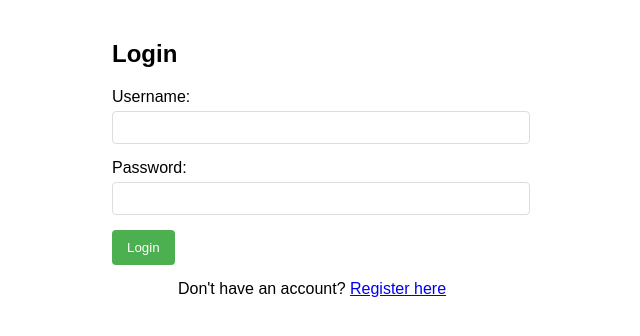
After one commit to 05cwright05/annoying_alarm, a Flask app: a page that uses templates/login.html in a window 1280 px wide. The commit adds this page. Shown: the top 336 px of the page, without its empty margins (328-968 px from the left). Run offline with Flask 2, Linux system fonts and the light colour scheme.

Commit message:
Add user authentication and registration features, update requirements, and modify index template

```diff
--- a/app.py
+++ b/app.py
@@ -1,21 +1,38 @@
-from flask import Flask, request, jsonify, render_template
+from flask import Flask, request, jsonify, render_template, redirect, url_for, flash
 from flask_sqlalchemy import SQLAlchemy
+from flask_login import LoginManager, UserMixin, login_user, login_required, logout_user, current_user
+from werkzeug.security import generate_password_hash, check_password_hash
 from datetime import datetime
 import os
 
 app = Flask(__name__)
 app.config['SQLALCHEMY_DATABASE_URI'] = 'sqlite:///alarm.db'
 app.config['SQLALCHEMY_TRACK_MODIFICATIONS'] = False
+app.config['SECRET_KEY'] = 'your-secret-key-here'  # Replace with a real secret key in production
 db = SQLAlchemy(app)
+login_manager = LoginManager()
+login_manager.init_app(app)
+login_manager.login_view = 'login'
+
+class User(UserMixin, db.Model):
+    id = db.Column(db.Integer, primary_key=True)
+    username = db.Column(db.String(50), unique=True, nullable=False)
+    password_hash = db.Column(db.String(128))
+    alarm_active = db.Column(db.Boolean, default=True)
+
+    def set_password(self, password):
+        self.password_hash = generate_password_hash(password)
+
+    def check_password(self, password):
+        return check_password_hash(self.password_hash, password)
 
 class AlarmTime(db.Model):
     id = db.Column(db.Integer, primary_key=True)
     alarm_time = db.Column(db.DateTime, nullable=False)
 
-class UserAlarm(db.Model):
-    id = db.Column(db.Integer, primary_key=True)
-    username = db.Column(db.String(50), unique=True, nullable=False)
-    alarm_active = db.Column(db.Boolean, default=True)
+@login_manager.user_loader
+def load_user(user_id):
+    return User.query.get(int(user_id))
 
 with app.app_context():
     db.create_all()
@@ -24,11 +41,75 @@ with app.app_context():
 def index():
     return render_template('index.html')
 
+@app.route('/login', methods=['GET', 'POST'])
+def login():
+    if current_user.is_authenticated:
+        return redirect(url_for('index'))
+
+    if request.method == 'POST':
+        username = request.form.get('username')
+        password = request.form.get('password')
+
+        if not username or not password:
+            flash('Please provide both username and password')
+            return render_template('login.html')
+
+        user = User.query.filter_by(username=username).first()
+
+        if user and user.check_password(password):
+            login_user(user)
+            return redirect(url_for('index'))
+        flash('Invalid username or password')
+    return render_template('login.html')
+
+@app.route('/logout')
+@login_required
+def logout():
+    logout_user()
+    return redirect(url_for('index'))
+
+@app.route('/register', methods=['GET', 'POST'])
+def register():
+    if current_user.is_authenticated:
+        return redirect(url_for('index'))
+
+    if request.method == 'POST':
+        username = request.form.get('username')
+        password = request.form.get('password')
+
+        if not username or not password:
+            flash('Please provide both username and password')
+            return render_template('register.html')
+
+        if User.query.filter_by(username=username).first():
+            flash('Username already exists')
+            return render_template('register.html')
+
+        user = User(username=username)
+        user.set_password(password)
+        db.session.add(user)
+        try:
+            db.session.commit()
+            flash('Registration successful! Please login.')
+            return redirect(url_for('login'))
+        except:
+            db.session.rollback()
+            flash('Error during registration')
+            return render_template('register.html')
+
+    return render_template('register.html')
+
 @app.route('/api/set_alarm_time', methods=['POST'])
 def set_alarm_time():
     try:
         time_str = request.json.get('time')
-        alarm_time = datetime.strptime(time_str, '%Y-%m-%dT%H:%M')
+        if not time_str:
+            return jsonify({'status': 'error', 'message': 'No time provided'}), 400
+
+        try:
+            alarm_time = datetime.strptime(time_str, '%Y-%m-%dT%H:%M')
+        except ValueError:
+            return jsonify({'status': 'error', 'message': 'Invalid time format'}), 400
 
         # Clear existing alarm time
         AlarmTime.query.delete()
@@ -38,32 +119,30 @@ def set_alarm_time():
         db.session.add(new_alarm)
 
         # Reset all user alarms to active
-        UserAlarm.query.update({UserAlarm.alarm_active: True})
+        User.query.update({User.alarm_active: True})
 
         db.session.commit()
         return jsonify({'status': 'success'})
     except Exception as e:
+        db.session.rollback()
         return jsonify({'status': 'error', 'message': str(e)}), 400
 
-@app.route('/api/toggle_alarm/<username>', methods=['POST'])
-def toggle_alarm(username):
+@app.route('/api/toggle_alarm', methods=['POST'])
+@login_required
+def toggle_alarm():
     try:
-        user = UserAlarm.query.filter_by(username=username).first()
-        if not user:
-            user = UserAlarm(username=username, alarm_active=True)
-            db.session.add(user)
-
-        user.alarm_active = not user.alarm_active
+        current_user.alarm_active = not current_user.alarm_active
         db.session.commit()
-        return jsonify({'status': 'success', 'alarm_active': user.alarm_active})
+        return jsonify({'status': 'success', 'alarm_active': current_user.alarm_active})
     except Exception as e:
+        db.session.rollback()
         return jsonify({'status': 'error', 'message': str(e)}), 400
 
 @app.route('/api/check_alarm_status', methods=['GET'])
 def check_alarm_status():
     try:
         # Get all users and their alarm status
-        users = UserAlarm.query.all()
+        users = User.query.all()
         user_states = {user.username: user.alarm_active for user in users}
 
         # Check if all users have their alarms active
@@ -76,29 +155,14 @@ def check_alarm_status():
     except Exception as e:
         return jsonify({'status': 'error', 'message': str(e)}), 400
 
-@app.route('/api/check_all_false', methods=['GET'])
-def check_all_false():
+@app.route('/api/check_user_state', methods=['GET'])
+@login_required
+def check_user_state():
     try:
-        # Get all users
-        users = UserAlarm.query.all()
-
-        # Check if all users have their alarms inactive (False)
-        all_false = all(not user.alarm_active for user in users) if users else False
-
-        return jsonify({'all_false': all_false})
-    except Exception as e:
-        return jsonify({'status': 'error', 'message': str(e)}), 400
-
-@app.route('/api/check_user_state/<username>', methods=['GET'])
-def check_user_state(username):
-    try:
-        user = UserAlarm.query.filter_by(username=username).first()
-        if user:
-            return jsonify({
-                'username': username,
-                'alarm_active': user.alarm_active
-            })
-        return jsonify({'status': 'error', 'message': 'User not found'}), 404
+        return jsonify({
+            'username': current_user.username,
+            'alarm_active': current_user.alarm_active
+        })
     except Exception as e:
         return jsonify({'status': 'error', 'message': str(e)}), 400
 
@@ -112,5 +176,18 @@ def get_alarm_time():
     except Exception as e:
         return jsonify({'status': 'error', 'message': str(e)}), 400
 
+@app.route('/api/check_all_false', methods=['GET'])
+def check_all_false():
+    try:
+        # Get all users
+        users = User.query.all()
+
+        # Check if all users have their alarms inactive (False)
+        all_false = all(not user.alarm_active for user in users) if users else False
+
+        return jsonify({'all_false': all_false})
+    except Exception as e:
+        return jsonify({'status': 'error', 'message': str(e)}), 400
+
 if __name__ == '__main__':
     app.run(debug=True)
--- /dev/null
+++ b/templates/login.html
@@ -0,0 +1,73 @@
+<!DOCTYPE html>
+<html>
+<head>
+    <title>Login - Alarm System</title>
+    <style>
+        body {
+            font-family: Arial, sans-serif;
+            max-width: 400px;
+            margin: 0 auto;
+            padding: 20px;
+        }
+        .form-group {
+            margin-bottom: 15px;
+        }
+        label {
+            display: block;
+            margin-bottom: 5px;
+        }
+        input[type="text"],
+        input[type="password"] {
+            width: 100%;
+            padding: 8px;
+            border: 1px solid #ddd;
+            border-radius: 4px;
+        }
+        button {
+            background-color: #4CAF50;
+            color: white;
+            padding: 10px 15px;
+            border: none;
+            border-radius: 4px;
+            cursor: pointer;
+        }
+        button:hover {
+            background-color: #45a049;
+        }
+        .flash-message {
+            color: red;
+            margin-bottom: 15px;
+        }
+        .register-link {
+            margin-top: 15px;
+            text-align: center;
+        }
+    </style>
+</head>
+<body>
+    <h2>Login</h2>
+    {% with messages = get_flashed_messages() %}
+        {% if messages %}
+            <div class="flash-message">
+                {% for message in messages %}
+                    {{ message }}
+                {% endfor %}
+            </div>
+        {% endif %}
+    {% endwith %}
+    <form method="POST">
+        <div class="form-group">
+            <label for="username">Username:</label>
+            <input type="text" id="username" name="username" required>
+        </div>
+        <div class="form-group">
+            <label for="password">Password:</label>
+            <input type="password" id="password" name="password" required>
+        </div>
+        <button type="submit">Login</button>
+    </form>
+    <div class="register-link">
+        Don't have an account? <a href="{{ url_for('register') }}">Register here</a>
+    </div>
+</body>
+</html>
```
Also changed, not shown: requirements.txt (+5 -2 lines), templates/index.html (+169 -98 lines), templates/register.html (added, +73 -0 lines).
